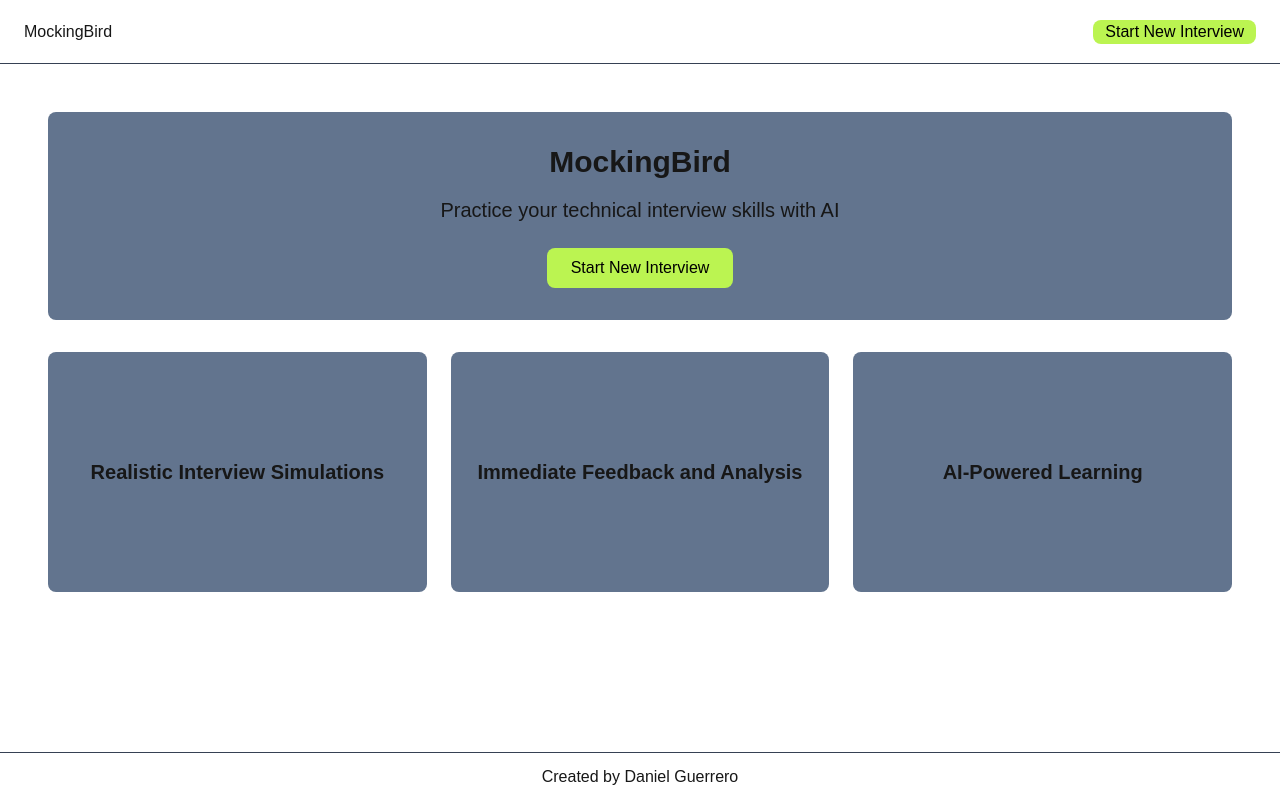
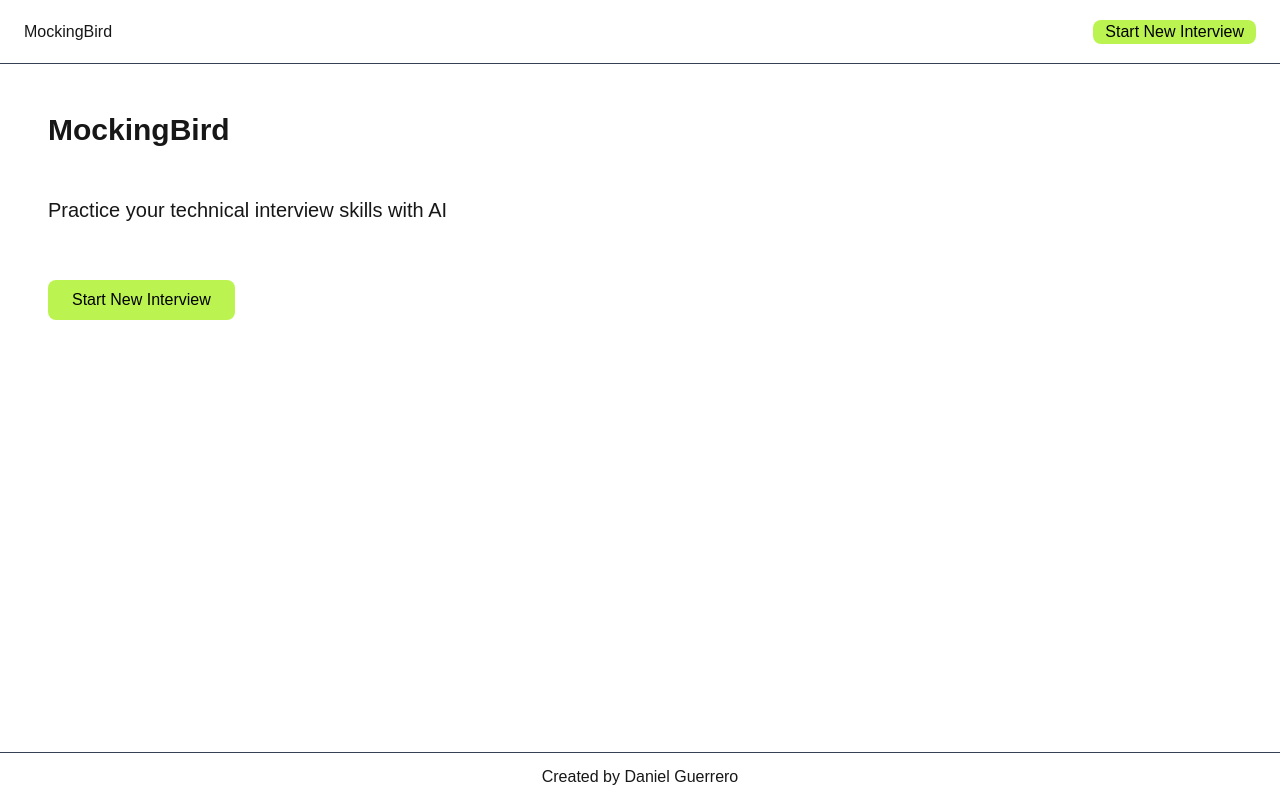
Before and after one commit to danxguerrero/MockingBird, a Next.js app in the folder mockingbird/: page / in a window 1280 px wide. Built offline with nearby package versions, Linux system fonts and the light colour scheme.

Commit message:
Remove unused sections from Home Page

```diff
--- a/mockingbird/src/app/page.tsx
+++ b/mockingbird/src/app/page.tsx
@@ -4,7 +4,7 @@ export default function Home() {
   return (
     <main className="flex-1 p-4 md:p-8 lg:p-12 flex flex-col gap-8 max-w-7xl mx-auto w-full">
       {/* Hero Section */}
-      <div className="w-full bg-slate-500 rounded-lg p-8 flex flex-col items-center justify-center">
+
         <h1 className="text-3xl font-bold mb-4">MockingBird</h1>
         <p className="text-xl mb-6">Practice your technical interview skills with AI</p>
         <div>
@@ -15,20 +15,6 @@ export default function Home() {
             Start New Interview
           </Link>
         </div>
-      </div>
-
-      {/* Features Section */}
-      <div className="grid grid-cols-1 md:grid-cols-2 lg:grid-cols-3 gap-6">
-        <div className="bg-slate-500 rounded-lg p-6 flex flex-col items-center justify-center min-h-[240px]">
-          <p className="text-xl font-semibold">Realistic Interview Simulations</p>
-        </div>
-        <div className="bg-slate-500 rounded-lg p-6 flex flex-col items-center justify-center min-h-[240px]">
-          <p className="text-xl font-semibold">Immediate Feedback and Analysis</p>
-        </div>
-        <div className="bg-slate-500 rounded-lg p-6 flex flex-col items-center justify-center min-h-[240px]">
-          <p className="text-xl font-semibold">AI-Powered Learning</p>
-        </div>
-      </div>
     </main>
   );
 }
```
